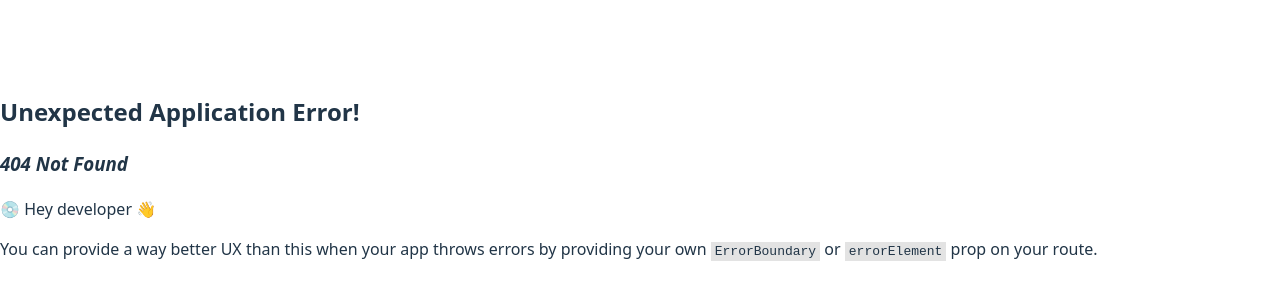
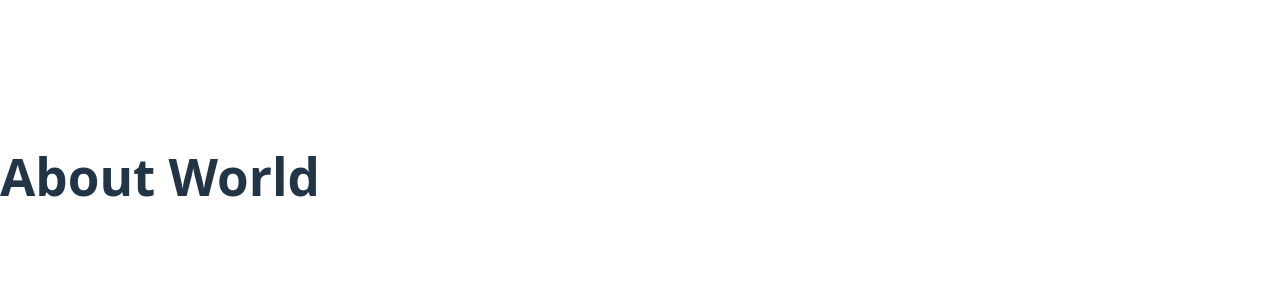
Before and after one commit to SeigiMondragon/team-collab-capstone, a React (Vite) app in the folder vite-project/: page /AboutUs in a window 1280 px wide. Before the commit this address had no page. Shown: the part 224-524 px from the top of the page. Built offline with nearby package versions, Linux system fonts and the light colour scheme.

Commit message:
About Us

```diff
--- a/vite-project/src/NavBar/AboutUs.jsx
+++ b/vite-project/src/NavBar/AboutUs.jsx
@@ -1,5 +1,7 @@
 function AboutUs(){
-
+    return(
+        <h1>About World</h1>
+    )
 }
 
 export default AboutUs
--- a/vite-project/src/main.jsx
+++ b/vite-project/src/main.jsx
@@ -7,12 +7,18 @@ import {
     RouterProvider,
     Route,
 } from 'react-router-dom'
+import AboutUs  from './NavBar/AboutUs.jsx'
 
 
 const router = createBrowserRouter([
   {
     path: "/",
     element: <App />
+  },
+  {
+    path:"AboutUs",
+    element : <AboutUs/>
+
   }
 ]);
 
```
